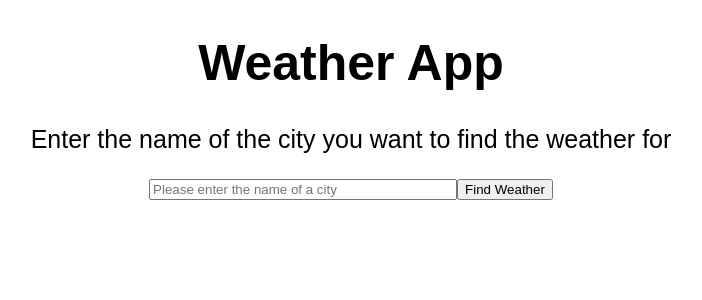
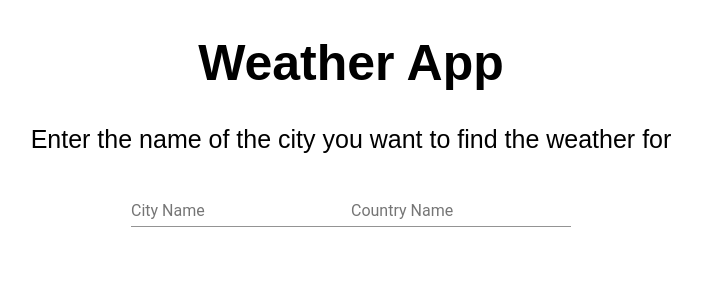
Before and after one commit to George-E-M/MSA-Project, a React (Create React App) app in the folder my-app/: page / in a window 1280 px wide. Shown: the top 300 px of the page, without its empty margins (289-991 px from the left). Built offline with nearby package versions, Linux system fonts and the light colour scheme; the HTML template or start-up script is replaced by a standard one.

Commit message:
Changed to text fields and added search by country

```diff
--- a/my-app/src/App.tsx
+++ b/my-app/src/App.tsx
@@ -1,10 +1,12 @@
+import TextField from '@material-ui/core/TextField';
 import * as React from 'react';
 import './css/styles.css';
 
 export const WEATHER_KEY = 'c42209f7f1cc21a210304e6a21d108ae';
 
 interface IState {
-  inputText: any,
+  cityText: any,
+  countryText: any,
   location: any,
   weatherDescription: any,
   temperature: any,
@@ -18,7 +20,8 @@ class App extends React.Component<{}, IState> {
     super(props);
 
     this.state = {
-      inputText: '',
+      cityText: '',
+      countryText: '',
       location: undefined,
       weatherDescription: undefined,
       temperature: undefined,
@@ -26,17 +29,29 @@ class App extends React.Component<{}, IState> {
       errorMessage: undefined
     };
 
-    this.handleTextChange = this.handleTextChange.bind(this);
+    this.handleCityChange = this.handleCityChange.bind(this);
+    this.handleCountryChange = this.handleCountryChange.bind(this);
     this.handleTextSubmit = this.handleTextSubmit.bind(this);
   }
 
-  public handleTextChange(event: any) {
-    this.setState({inputText: event.target.value});
+  public handleCityChange(event: any) {
+    this.setState({cityText: event.target.value});
+
+  }
+
+  public handleCountryChange(event: any) {
+    this.setState({countryText: event.target.value})
   }
 
   public handleTextSubmit(event: any) {
     event.preventDefault();
-    fetch(`http://api.openweathermap.org/data/2.5/weather?q=${this.state.inputText}&appid=${WEATHER_KEY}`, {})
+    let request;
+    if (this.state.countryText !== '' ) {
+      request=`http://api.openweathermap.org/data/2.5/weather?q=${this.state.cityText},${this.state.countryText}&appid=${WEATHER_KEY}`
+    } else {
+      request=`http://api.openweathermap.org/data/2.5/weather?q=${this.state.cityText}&appid=${WEATHER_KEY}`
+    }
+    fetch(request, {})
     .then((response : any) => {
       if (!response.ok) {
         this.setState({
@@ -59,19 +74,28 @@ class App extends React.Component<{}, IState> {
     })
   }
 
-
   public render() {
     return (
       <div className="centreText">
+        <div className="circle">
          <div className="titles">
            <h1>Weather App </h1>
            <p> Enter the name of the city you want to find the weather for </p>
          </div>
           <div className="form">
            <form onSubmit={this.handleTextSubmit}>
-            <input type="text" value={this.state.inputText} onChange={this.handleTextChange}
-            placeholder="Please enter the name of a city" style={{width: "300px"}} />
-            <button>Find Weather</button>
+            <TextField
+             label="City Name"
+             className="cityField"
+             value={this.state.cityText}
+             onChange={this.handleCityChange}
+            />
+            <TextField
+             label="Country Name"
+             className="countryField"
+             value={this.state.countryText}
+             onChange={this.handleCountryChange}
+            />
            </form>
           </div>
           <div className="information">
@@ -82,6 +106,7 @@ class App extends React.Component<{}, IState> {
            {this.state.windSpeed && <p> Wind Speed: {this.state.windSpeed} km/h </p>}
           </div>
         </div>
+      </div>
     );
   }
 }
```
Lines whose indentation alone changed are shown as unchanged.
